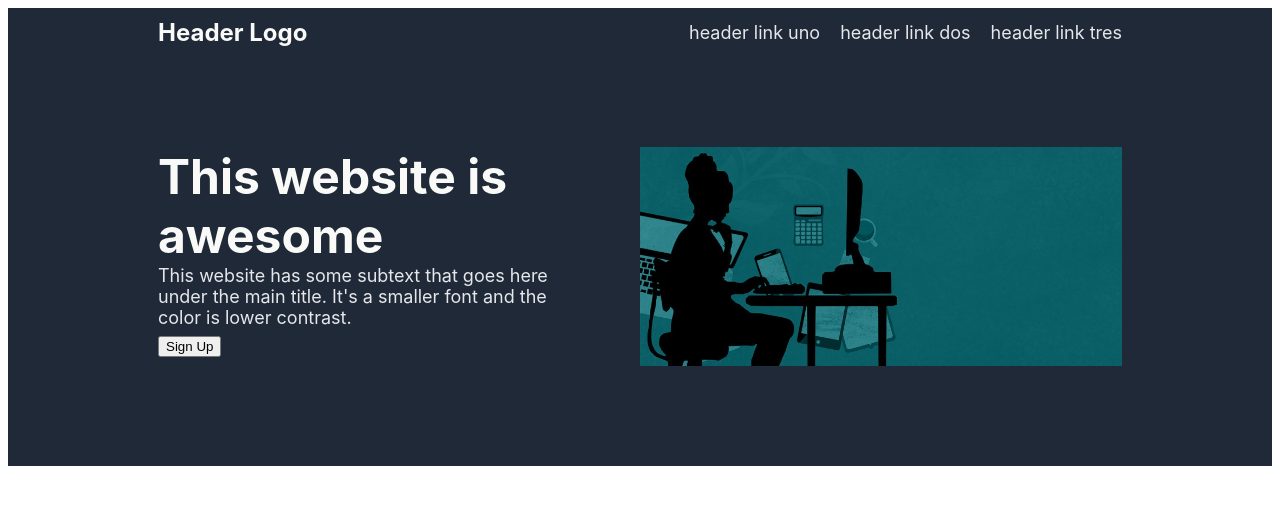
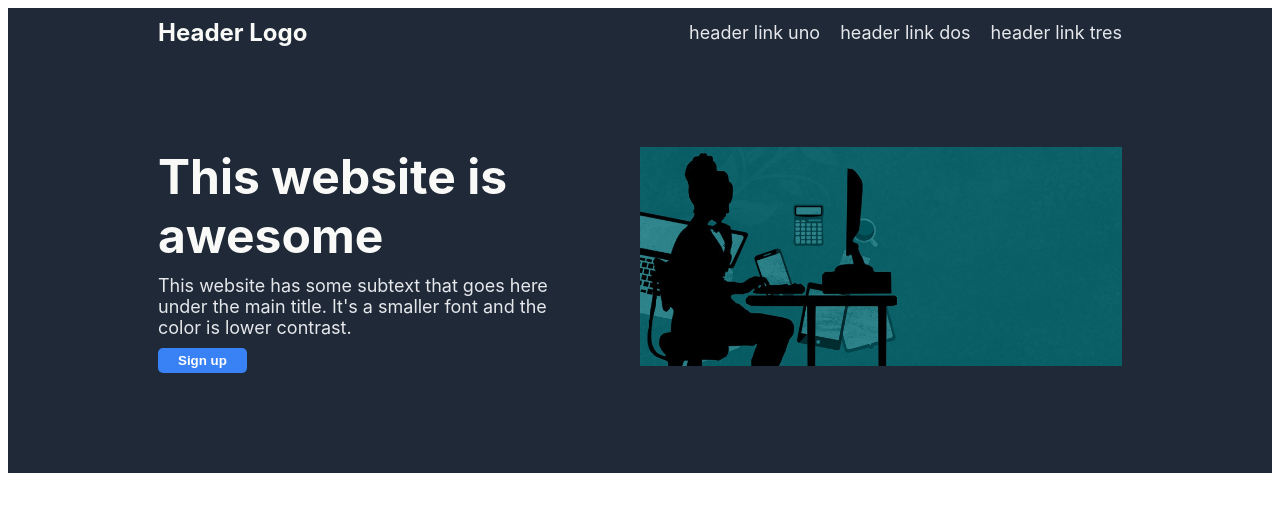
Before and after one commit to Heaviist/landing-page, a plain HTML site: page index.html in a window 1280 px wide. Drawn offline with Linux system fonts and the light colour scheme.

Commit message:
Add styling and hover for button in header section

```diff
--- a/index.html
+++ b/index.html
@@ -28,7 +28,7 @@
         <div class="hero-sub">This website has some subtext that goes here under the main title. It's a smaller font and
           the
           color is lower contrast.</div>
-        <button>Sign Up</button>
+        <button>Sign up</button>
       </div>
       <img src="./images/woman_working_scaled.jpg" alt="Art of a woman behind a desk. We are hard at work for you">
     </div>
--- a/styles.css
+++ b/styles.css
@@ -50,3 +50,25 @@ a,
   font-size: 48px;
   font-weight: bolder;
 }
+
+button {
+  background-color: #3882F6;
+  color: white;
+  font-weight: bold;
+  padding: 5px 20px;
+  border-radius: 5px;
+  border: 0;
+}
+
+button:hover {
+  background-color: white;
+  color: #3882F6;
+  cursor: pointer;
+}
+
+.top-content-left {
+  display: flex;
+  flex-direction: column;
+  align-items: flex-start;
+  gap: 10px;
+}
```
